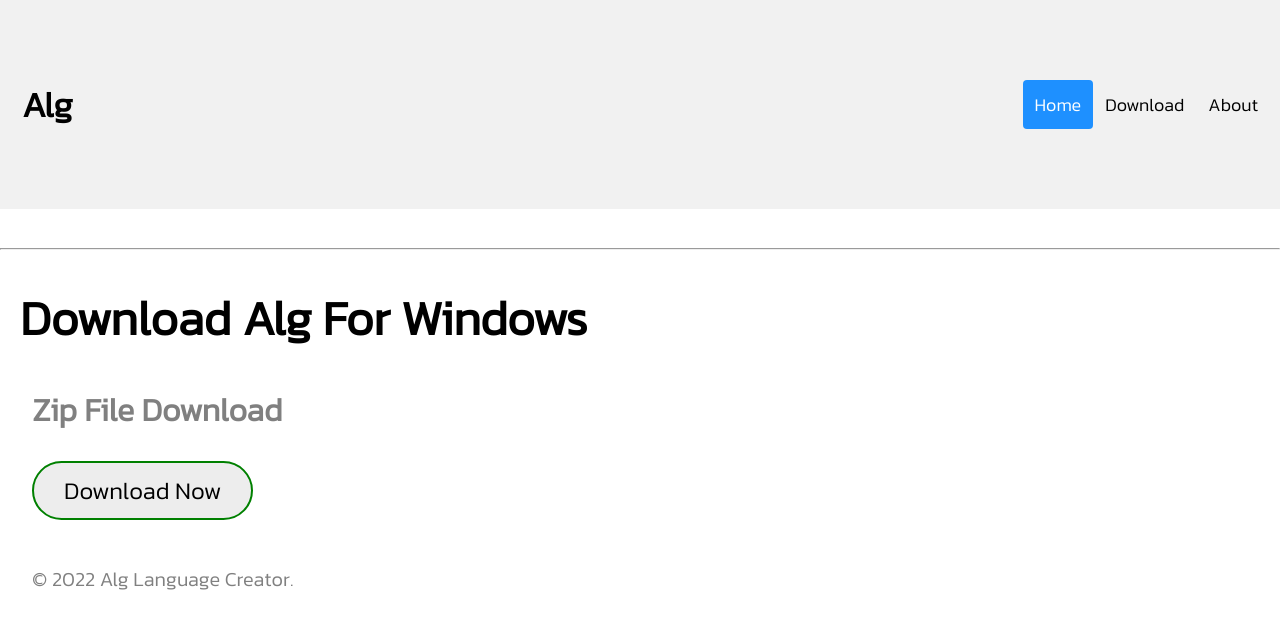
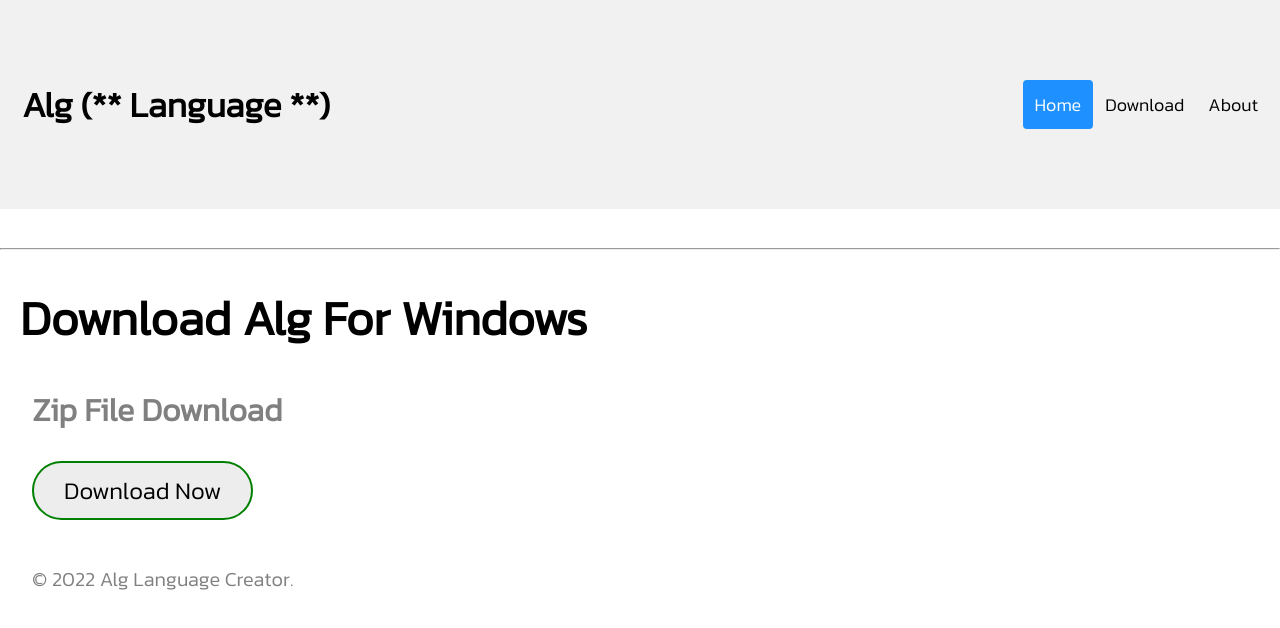
Before and after one commit to alglanguage/alglanguage.github.io, a plain HTML site: page index.html in a window 1280 px wide. Drawn offline with Linux system fonts and the light colour scheme.

Commit message:
Update index.html

```diff
--- a/index.html
+++ b/index.html
@@ -110,7 +110,7 @@ a {
 <body>
 
 <div id="navbar">
-  <a href="/" id="logo">Alg</a>
+  <a href="/" id="logo">Alg (** Language **)</a>
   <div id="navbar-right">
     <a class="active">Home</a>
     <a href="/download">Download</a>
```
